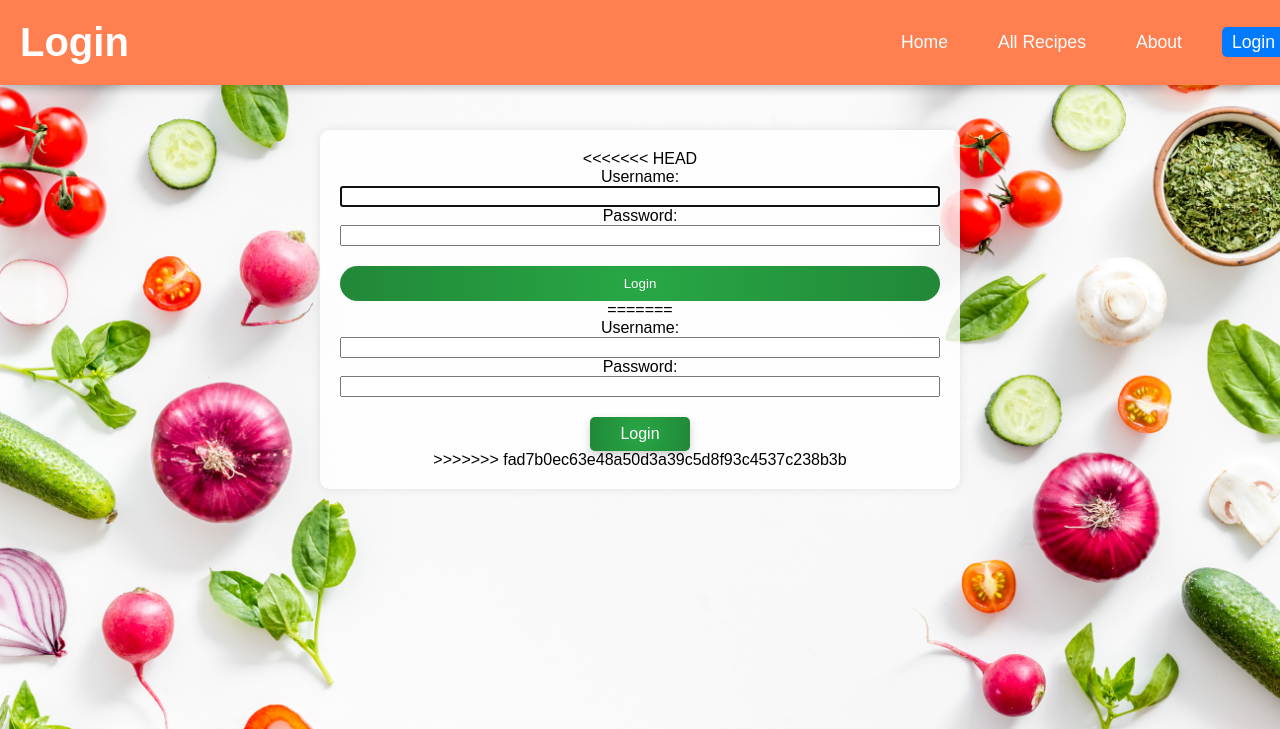
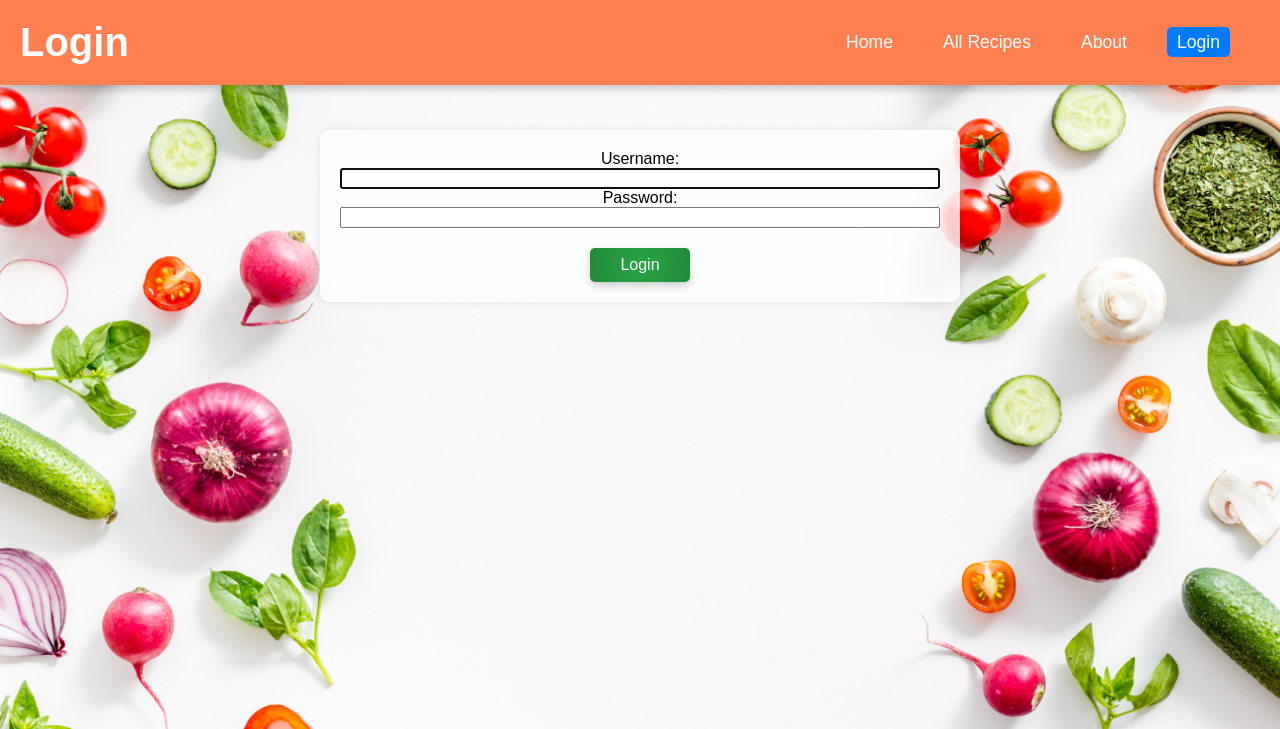
Before and after one commit to AJSorbello/recipe-app, a Django app: page /login/ in a window 1280 px wide. Shown: the top 729 px of the page. Run offline with Django 4.2, Linux system fonts and the light colour scheme.

Commit message:
Fix login page merge conflicts and adjust header navigation margins

```diff
--- a/src/static/styles.css
+++ b/src/static/styles.css
@@ -148,7 +148,7 @@ header {
     position: fixed;
     text-align: center;
     top: 0;
-    width: 100%;
+    width: calc(100% - 40px); /* Adjust width to account for padding */
     z-index: 1000; /* Ensure it stays on top of other content */
     display: flex;
     justify-content: space-between; /* Distribute space between items */
@@ -174,6 +174,7 @@ nav {
     align-items: center;
     display: flex;
     justify-content: space-between;
+    margin-right: 10px; /* Add right margin to navigation */
 }
 
 nav .hamburger {
@@ -201,6 +202,10 @@ nav ul {
 /* Navigation Link Styles */
 nav ul li {
     margin: 0 15px;
+}
+
+nav ul li:last-child {
+    margin-right: 20px; /* Add extra margin to the last navigation item */
 }
 
 nav ul li a {
--- a/src/templates/auth/login.html
+++ b/src/templates/auth/login.html
@@ -10,13 +10,6 @@
     {% if error_message %}
         <div class="error">{{ error_message }}</div>
     {% endif %}
-<<<<<<< HEAD
-
-    <form action="" method="POST">
-        {% csrf_token %}
-        {{ form }}
-        <button type="submit">Login</button>
-=======
 
     <form action="" method="POST">
         {% csrf_token %}
@@ -24,7 +17,6 @@
         <div class="center-button">
             <button type="submit" class="small-button">Login</button>
         </div>
->>>>>>> fad7b0ec63e48a50d3a39c5d8f93c4537c238b3b
     </form>
 </div>
 {% endblock %}
```
